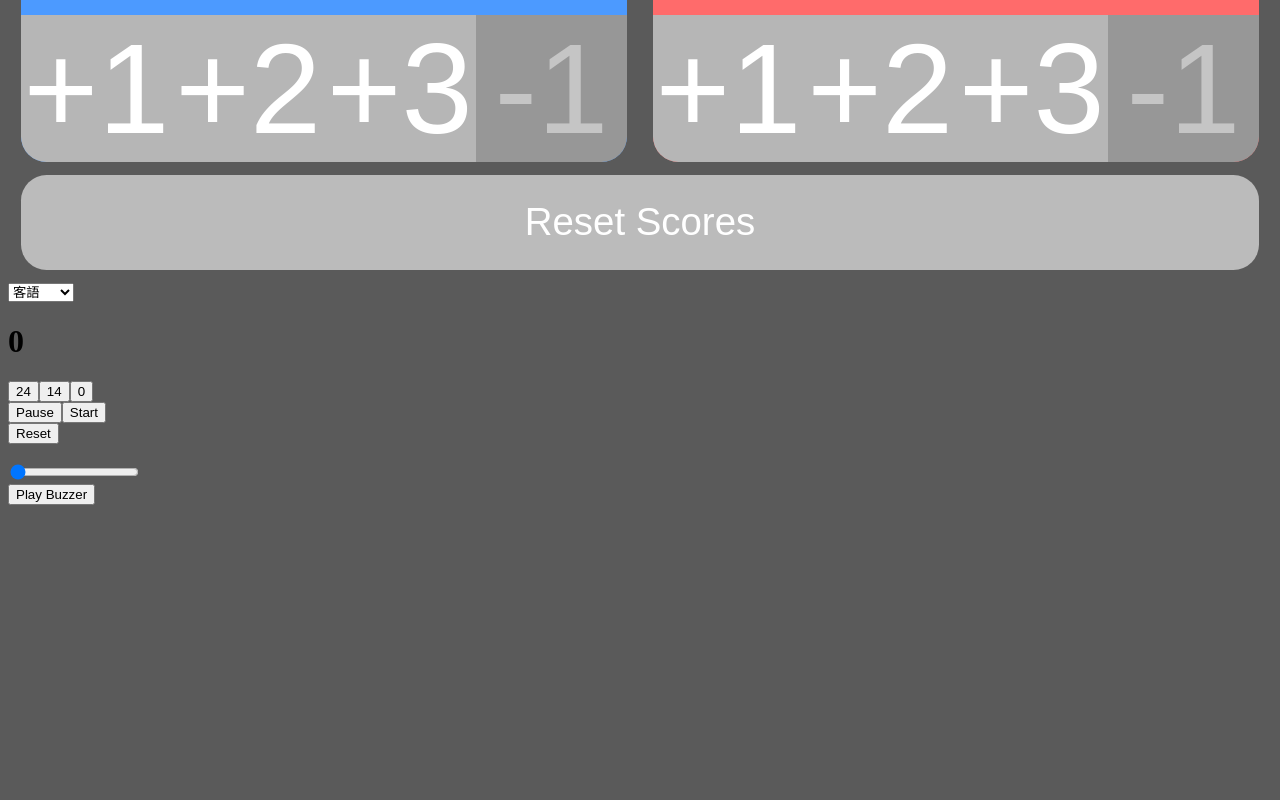
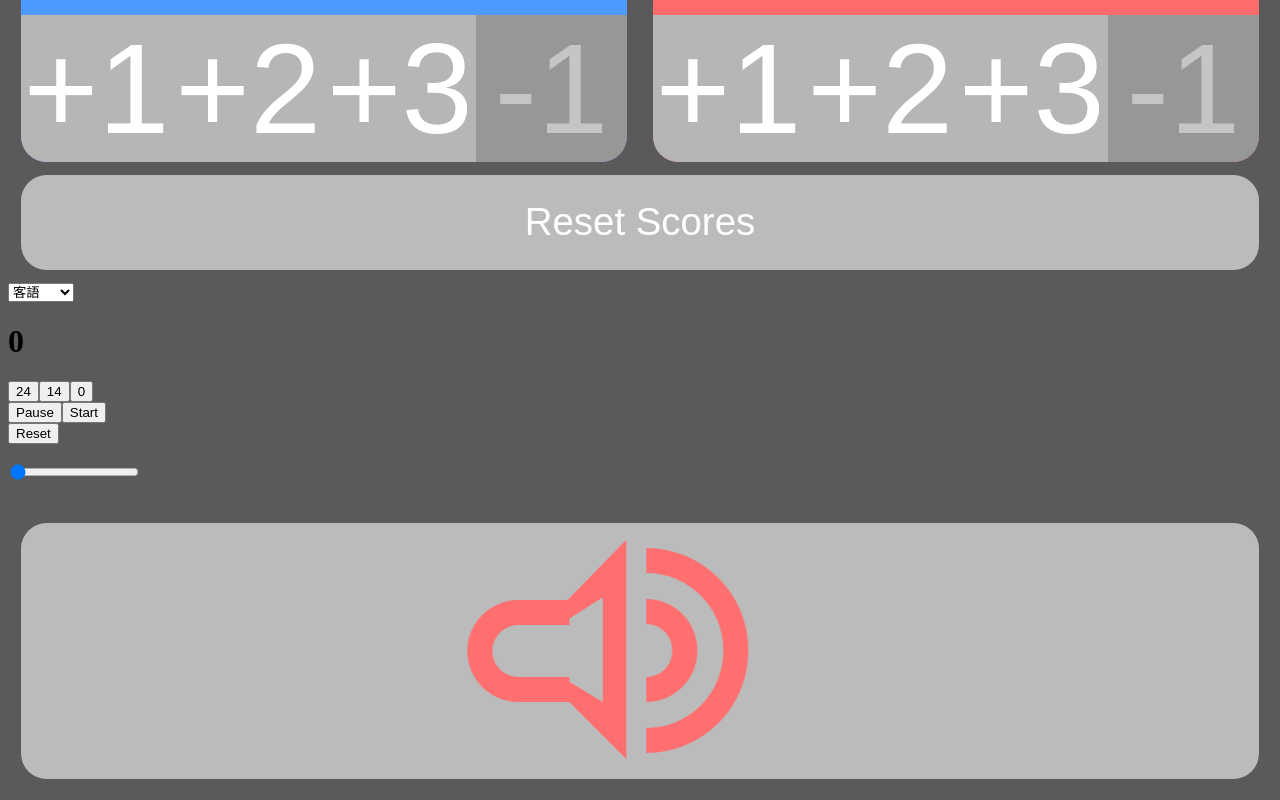
Before and after one commit to ShihShihDer/basketball-scoreboard, an Angular app: page / in a window 1280 px wide. Shown: the part 374-1174 px from the top of the page. Before the commit the page ends 887 px from the top, so only its background shows below. Built offline with nearby package versions, Linux system fonts and the light colour scheme.

Commit message:
Update buzzer component UI and styles

```diff
--- a/src/app/buzzer/buzzer.component.html
+++ b/src/app/buzzer/buzzer.component.html
@@ -1,3 +1,5 @@
-<!-- buzzer -->
 <div class="buzzer">
-  <button (click)="playBuzzer()">Play Buzzer</button>
+  <button class="buzzer-btn" (click)="playBuzzer()">
+      <span class="gg-volume"></span>
+  </button>
+</div>
--- a/src/app/buzzer/buzzer.component.scss
+++ b/src/app/buzzer/buzzer.component.scss
@@ -0,0 +1,58 @@
+.buzzer {
+    display: flex;
+    width: 100%;
+
+    button.buzzer-btn {
+        background-color: #BBBBBB; // 重置按钮背景色
+        width: 100%; // 按钮宽度
+        height: 20vw; // 按钮高度
+        color: rgb(255, 111, 111);
+        border-radius: 2vw;
+        border: none;
+        margin: 3vw 1vw 1vw 1vw; // 顶部外边距
+
+        .gg-volume {
+            box-sizing: border-box;
+            position: relative;
+            display: block;
+            transform: scale(var(--ggs, 1));
+            width: 8vw;
+            height: 8vw;
+            border: 2vw solid;
+            border-right: 0;
+            perspective: 12vw;
+            border-top-left-radius: 4vw;
+            border-bottom-left-radius: 4vw;
+            transform: translate(430% , 0);
+
+            &::after,
+            &::before {
+                content: "";
+                display: block;
+                box-sizing: border-box;
+                position: absolute;
+            }
+
+            &::before {
+                left: 2vw;
+                transform: rotateY(-90deg);
+                width: 10vw;
+                height: 10vw;
+                border: 2vw solid;
+                border-left: 0;
+                top: -3vw;
+            }
+
+            &::after {
+                width: 8vw;
+                height: 16vw;
+                border: 6vw double;
+                border-left: 0;
+                border-top-right-radius: 100vw;
+                border-bottom-right-radius: 100vw;
+                right: -14vw;
+                top: -6vw;
+            }
+        }
+    }
+}
```
